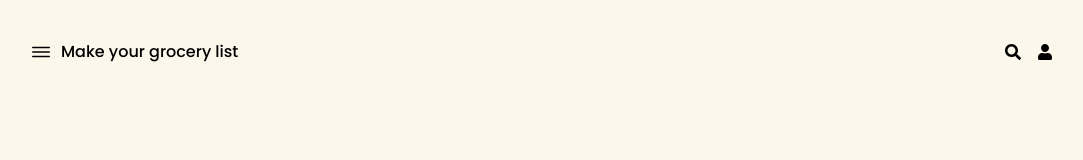
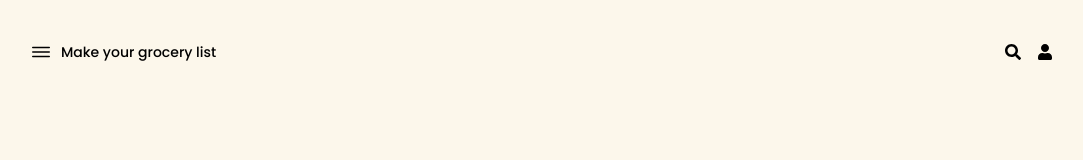
Before and after one commit to KauaSimplicioDEV/grocery-project, a Next.js app: page /home in a window 1280 px wide. Shown: the top 160 px of the page, without its empty margins (99-1182 px from the left). Built offline with nearby package versions, Linux system fonts and the light colour scheme.

Commit message:
style: deixa em text-sm o titulo para celular

```diff
--- a/src/components/menu/Menu.tsx
+++ b/src/components/menu/Menu.tsx
@@ -20,7 +20,7 @@ const Menu = () => {
               onClick={() => setIsMenuOpen(!isMenuOpen)}
               className="text-2xl cursor-pointer"
             />
-            <h3 className="font-medium">Make your grocery list</h3>
+            <h3 className="font-medium text-sm">Make your grocery list</h3>
           </div>
           <div className="flex items-center gap-4 w-1/2 justify-end">
             <FaSearch />
```
